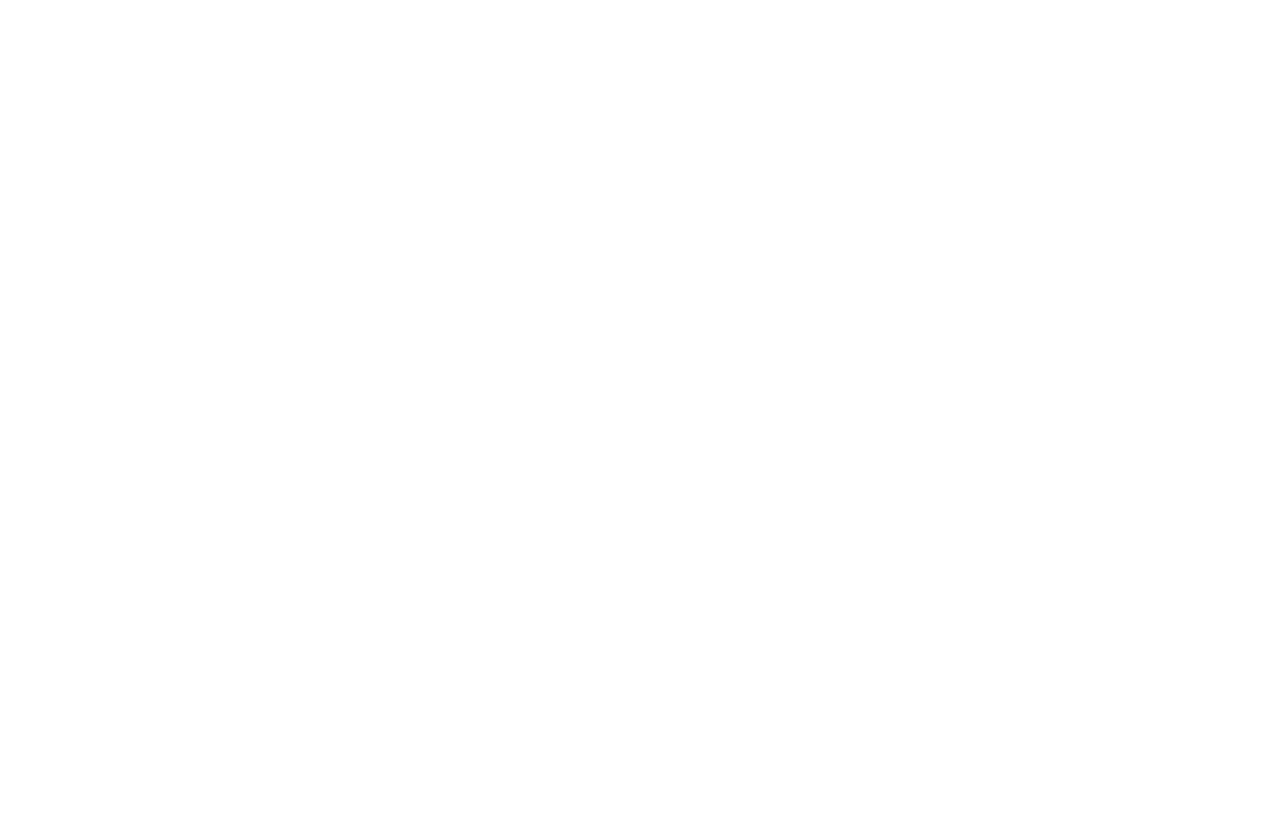
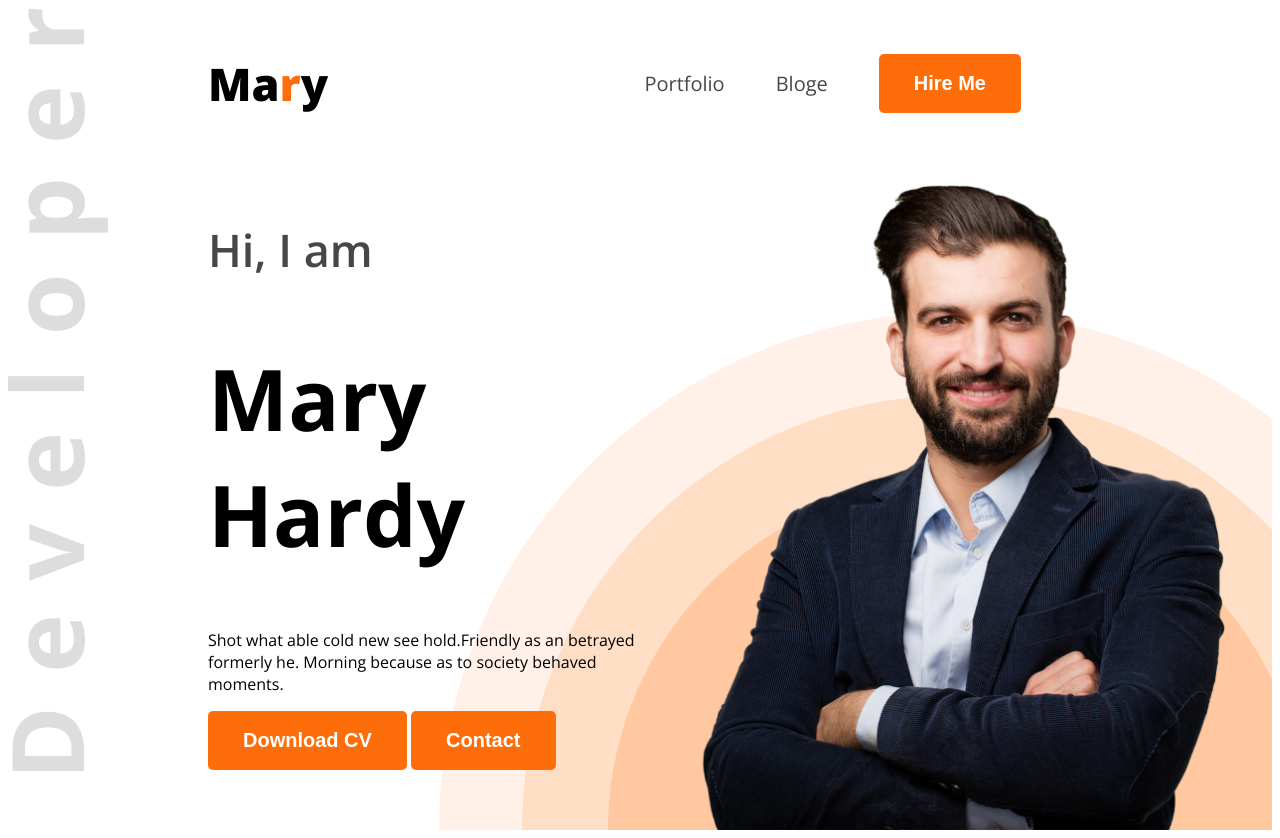
Before and after one commit to smibari/1st-intro-, a plain HTML site: page index.html in a window 1280 px wide. Before the commit the page ends 800 px from the top, so only its background shows below. Drawn offline with nearby package versions, Linux system fonts and the light colour scheme.

Commit message:
intro header

```diff
--- a/index.html
+++ b/index.html
@@ -1,13 +1,37 @@
 <!DOCTYPE html>
 <html lang="en">
+
 <head>
     <meta charset="UTF-8">
     <meta name="viewport" content="width=device-width, initial-scale=1.0">
     <title>1st intro </title>
+    <link rel="preconnect" href="https://fonts.googleapis.com">
+    <link rel="preconnect" href="https://fonts.gstatic.com" crossorigin>
+    <link href="https://fonts.googleapis.com/css2?family=Open+Sans:ital,wght@0,300..800;1,300..800&display=swap"
+        rel="stylesheet">
+    <link rel="stylesheet" href="style/intro.css">
 </head>
-<body>
-    <header>
 
+<body class="on-sans-normalpe">
+    <header class="header">
+        <nav>
+            <h3 class="nav-tittle">Ma<span class="text-primary">r</span>y</h3>
+            <ul>
+                <li><a class="dark-2" href="">Portfolio</a></li>
+                <li><a class="dark-2" href="">Bloge</a></li>
+                <li><a href=""><button class="btn-primary">Hire Me</button></a></li>
+            </ul>
+        </nav>
+        <div class="banner">
+            <div class="banner-content">
+                <h4 class="banner-greetings dark-2">Hi, I am</h4>
+                <h1 class="banner-tittle">Mary Hardy</h1>
+                 <p class="banner-description">Shot what able cold new see hold.Friendly as an betrayed formerly he. Morning because as to society behaved moments.</p>
+                 <button class="btn-primary">Download CV</button>
+                 <button class="btn-primary">Contact </button>
+            </div>
+            <img class="banner-profile-pic" src="images/hardy.png" alt="">
+        </div>
     </header>
     <main>
 
@@ -16,4 +40,5 @@
 
     </footer>
 </body>
+
 </html>
--- /dev/null
+++ b/style/intro.css
@@ -0,0 +1,87 @@
+
+.on-sans-normalpe {
+    font-family: "Open Sans", serif;
+    font-optical-sizing: auto;
+    font-style: normal;
+    font-variation-settings:
+      "wdth" 100;
+  }
+
+  /* shared style */
+  .text-primary{
+    color: #FD6E0A;
+  }
+  .dark-2{
+    color: #474747;
+  }
+
+  .btn-primary {
+    background-color: #FD6E0A;
+    font-weight: 700;
+    font-size: 20px;
+    color: #FFFFFF;
+    padding: 18px 35px;
+    border-radius: 5px;
+    border: none;
+  }
+
+/* header */
+.header{
+    background-position: top left, bottom right;
+    background-repeat: no-repeat;
+    background-image: url('../images/developer.png'), url('../images/header_bg.png')
+
+
+
+}
+
+/* Nav styles */
+nav{
+    display: flex;
+    align-items: center;
+    justify-content: space-between;
+    margin: 0px 200px;
+}
+
+.nav-tittle{
+    font-weight: 800;
+    font-size: 45px;
+
+}
+nav ul {
+    display: flex;
+    align-items: center;
+}
+
+nav ul li{
+    list-style: none;
+    margin-right: 51px;
+}
+nav li a {
+    text-decoration: none;
+    font-size: 20px;
+
+}
+
+/* banner styles  */
+.banner{
+    display: flex;
+    justify-content: space-between;
+    margin: 0 38px 0 200px;
+}
+.banner-content{
+    max-width: 580px;
+}
+.banner-greetings{
+    font-size: 45px;
+    font-weight: 600;
+}
+
+.banner-tittle{
+    font-weight: bold;
+    font-size: 85px;
+}
+.banner-profile-pic{
+    width: 580px;
+
+}
```
